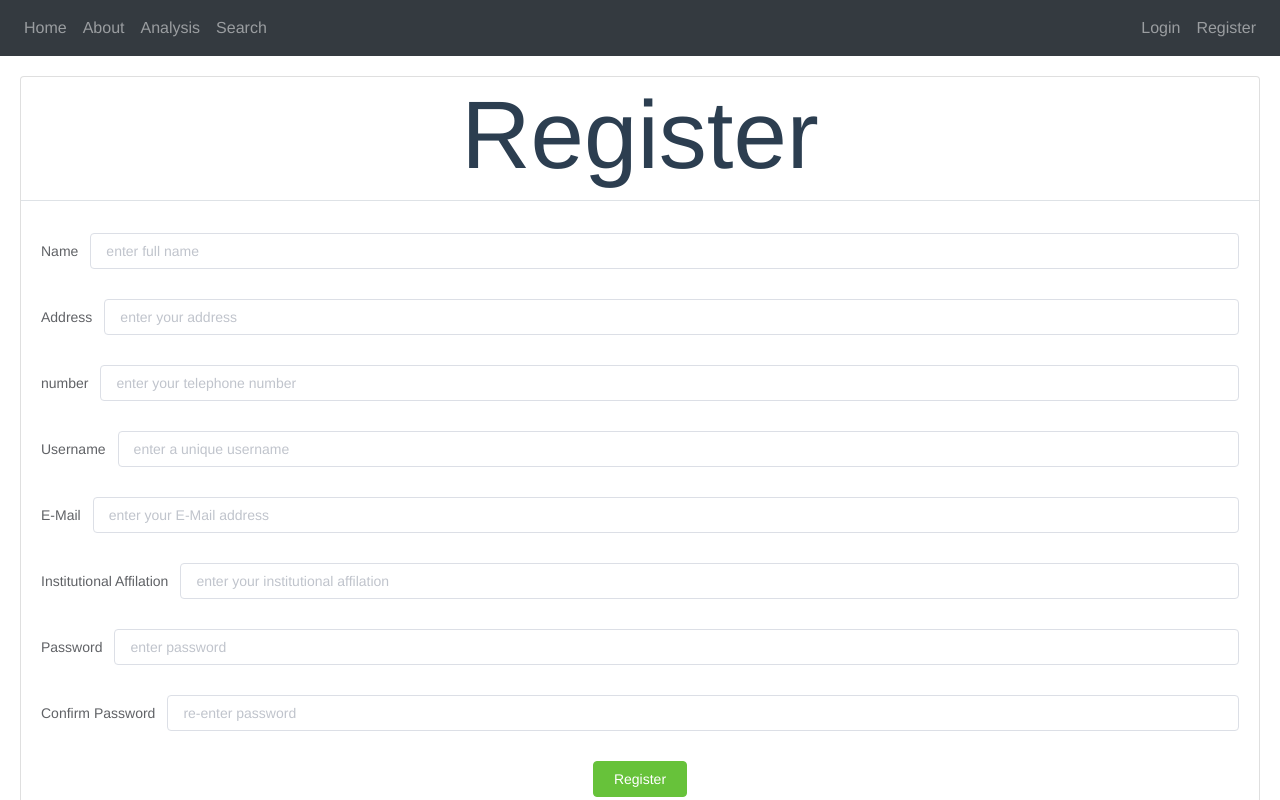
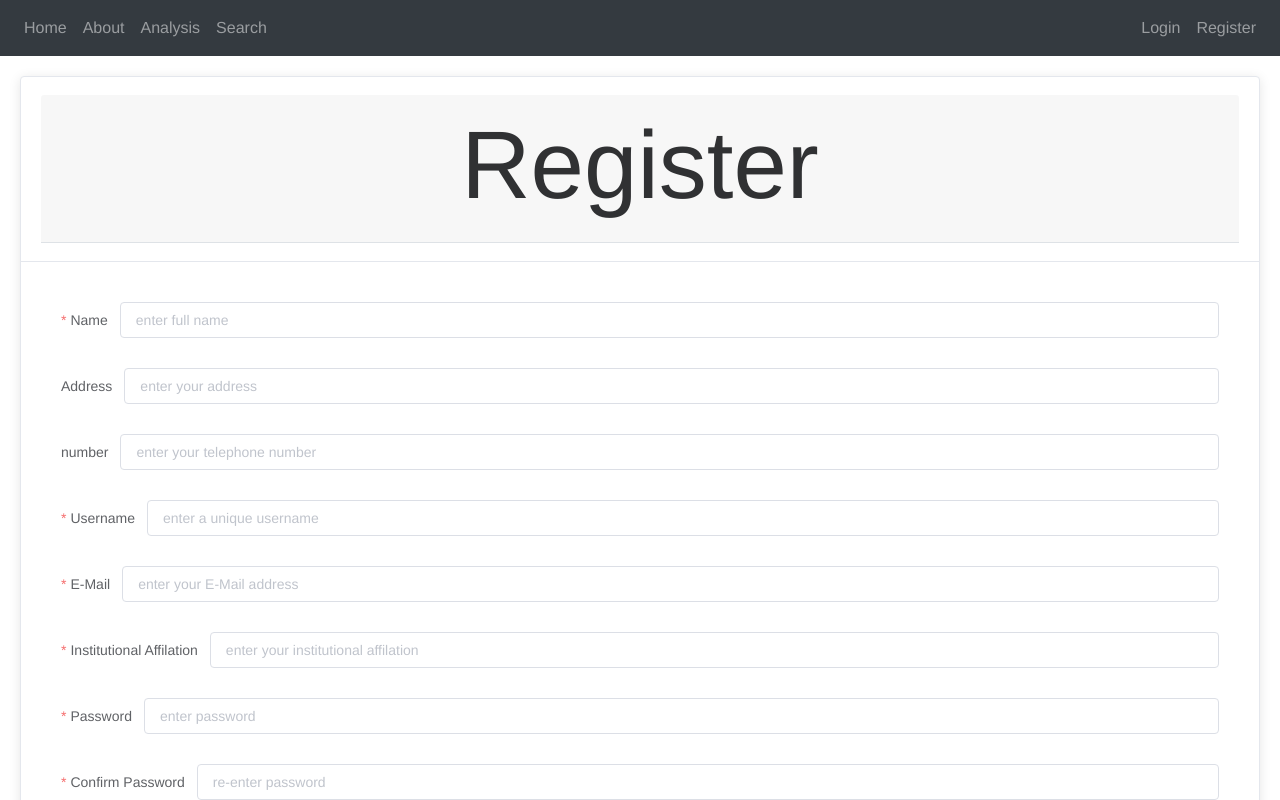
Before and after one commit to Gawain112/Advanced-web-project, a Vue app: page /register in a window 1280 px wide. Shown: the top 800 px of the page. Built offline with nearby package versions, Linux system fonts and the light colour scheme.

Commit message:
styled registration

```diff
--- a/src/components/Header.vue
+++ b/src/components/Header.vue
@@ -1,3 +1,4 @@
+/* eslint-disable prettier/prettier */
 <template>
   <nav class="navbar navbar-expand-lg navbar-dark bg-dark">
     <ul class="nav navbar-nav mr-auto">
--- a/src/components/account/RegisterForm.vue
+++ b/src/components/account/RegisterForm.vue
@@ -1,6 +1,6 @@
 <template>
   <el-form lable-width="95px" class="demo-ruleForm" @submit.prevent>
-    <el-form-item label="Name">
+    <el-form-item label="Name" :rules="{ required: true }">
       <el-input
         v-model="name"
         type="text"
@@ -28,7 +28,7 @@
       ></el-input>
     </el-form-item>
 
-    <el-form-item label="Username">
+    <el-form-item label="Username" :rules="{ required: true }">
       <el-input
         v-model="username"
         type="text"
@@ -38,7 +38,7 @@
       ></el-input>
     </el-form-item>
 
-    <el-form-item label="E-Mail">
+    <el-form-item label="E-Mail" :rules="{ required: true }">
       <el-input
         v-model="email"
         type="email"
@@ -48,7 +48,7 @@
       ></el-input>
     </el-form-item>
 
-    <el-form-item label="Institutional Affilation">
+    <el-form-item label="Institutional Affilation" :rules="{ required: true }">
       <el-input
         v-model="institutioanalAffilation"
         type="text"
@@ -58,7 +58,7 @@
       ></el-input>
     </el-form-item>
 
-    <el-form-item label="Password">
+    <el-form-item label="Password" :rules="{ required: true }">
       <el-input
         v-model="password"
         type="password"
@@ -69,7 +69,7 @@
       ></el-input>
     </el-form-item>
 
-    <el-form-item label="Confirm Password">
+    <el-form-item label="Confirm Password" :rules="{ required: true }">
       <el-input
         v-model="confirmPassword"
         type="password"
--- a/src/views/account/Register.vue
+++ b/src/views/account/Register.vue
@@ -1,13 +1,15 @@
 <template>
   <el-main>
-    <div class="card">
-      <div class="card-title border-bottom">
-        <h1 class="display-1">Register</h1>
-      </div>
+    <el-card class="box-card">
+      <template #header>
+        <div class="card-header border-bottom">
+          <h1 class="display-1">Register</h1>
+        </div>
+      </template>
       <div class="card-body">
         <RegisterForm size="medium" />
       </div>
-    </div>
+    </el-card>
   </el-main>
 </template>
 
```
